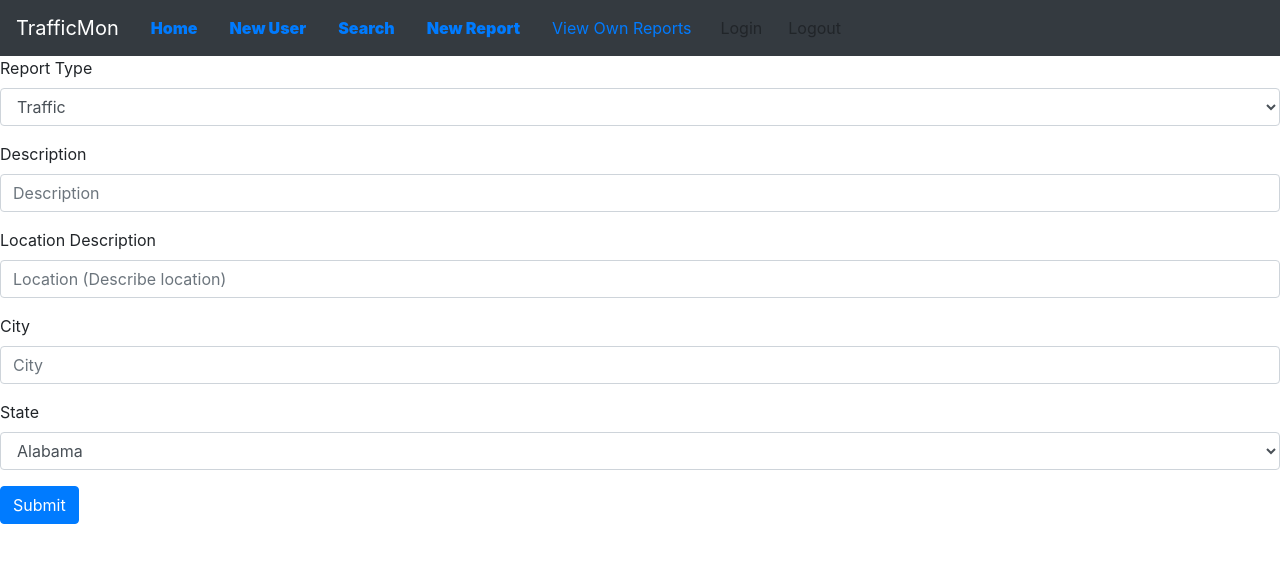
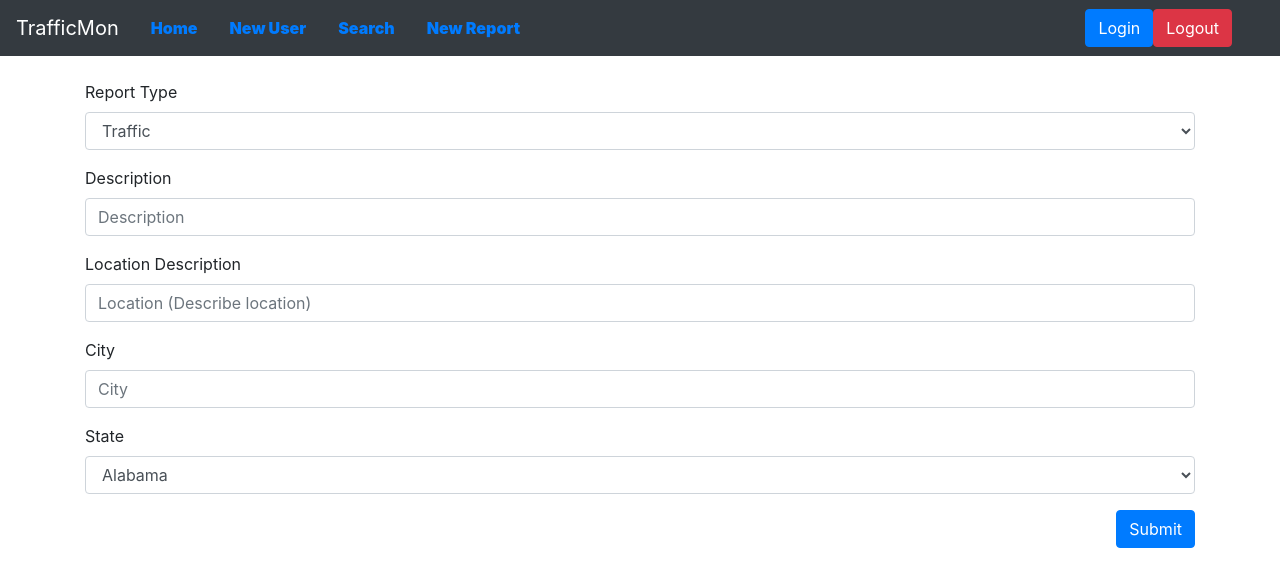
Before and after one commit to nevermindthelabel/Project-3, a React (Create React App) app in the folder client/: page /new-report in a window 1280 px wide. Shown: the top 586 px of the page. Built offline with nearby package versions, Linux system fonts and the light colour scheme.

Commit message:
added styling and div classes for styling elements

```diff
--- a/client/src/components/Autocomplete/index.js
+++ b/client/src/components/Autocomplete/index.js
@@ -8,7 +8,7 @@ function CityAutoCorrect(props) {
 	return (
 		<div>
 			<Form.Group controlId="searchForm.CitySelect">
-				<Form.Label>Enter City to search by City</Form.Label>
+				<Form.Label><h2>Enter City to search by City</h2></Form.Label>
 				<Typeahead
 					labelKey="city"
 					name="city"
--- a/client/src/components/Navigation/Nav.css
+++ b/client/src/components/Navigation/Nav.css
@@ -31,3 +31,16 @@
   right: 20px;
   max-width: 250px;
 }
+
+#responsive-navbar-nav {
+  display: flex;
+  flex-shrink: 1;
+  justify-content: flex-start;
+}
+
+.navbar-nav {
+  margin-right: 2rem;
+  display: flex;
+  justify-content: flex-end;
+  flex-grow: 1;
+}
--- a/client/src/components/Navigation/index.js
+++ b/client/src/components/Navigation/index.js
@@ -1,33 +1,56 @@
 import React from "react";
 import "./Nav.css";
-import LoginDialog from '../LoginDialog'
-import { Nav, Button, Navbar } from 'react-bootstrap';
+import LoginDialog from "../LoginDialog";
+import { Nav, Button, Navbar } from "react-bootstrap";
 import { Link } from "react-router-dom";
 
-
 export default class Navigation extends React.Component {
-    loginDialog = React.createRef()
+  loginDialog = React.createRef();
   handleLoginClick = () => {
-        this.loginDialog.current.show()
-    }
+    this.loginDialog.current.show();
+  };
   render() {
     return (
         <Navbar collapseOnSelect expand="lg" bg="dark" variant="dark">
           <Navbar.Brand href="#home">TrafficMon</Navbar.Brand>
           <Navbar.Toggle aria-controls="responsive-navbar-nav" />
           <Navbar.Collapse id="responsive-navbar-nav">
-                    <Nav.Link as="strong"><Link to={"/"}><strong>Home</strong></Link></Nav.Link>
-                    <Nav.Link as="strong"><Link to={"/new-user"}><strong>New User</strong></Link></Nav.Link>
-                    <Nav.Link as="strong"><Link to={"/search"}><strong>Search</strong></Link></Nav.Link>
-                    <Nav.Link as="strong"><Link to={"/new-report"}><strong>New Report</strong></Link></Nav.Link>
-                    <Nav.Link href="#View Own Reports">View Own Reports</Nav.Link>
+            <Nav.Link as="strong">
+              <Link to={"/"}>
+                <strong>Home</strong>
+              </Link>
+            </Nav.Link>
+            <Nav.Link as="strong">
+              <Link to={"/new-user"}>
+                <strong>New User</strong>
+              </Link>
+            </Nav.Link>
+            <Nav.Link as="strong">
+              <Link to={"/search"}>
+                <strong>Search</strong>
+              </Link>
+            </Nav.Link>
+            <Nav.Link as="strong">
+              <Link to={"/new-report"}>
+                <strong>New Report</strong>
+              </Link>
+            </Nav.Link>
+            {/* <Nav.Link href="#View Own Reports">View Own Reports</Nav.Link> */}
             <Nav>
-                        <Button variant="Login" onClick={this.handleLoginClick}>Login</Button>
-                        <Button variant="Logout">Logout</Button>
+              <Button
+                className="right btn btn-primary"
+                variant="Login"
+                onClick={this.handleLoginClick}
+              >
+                Login
+              </Button>
+              <Button className="right btn btn-danger" variant="Logout">
+                Logout
+              </Button>
             </Nav>
           </Navbar.Collapse>
           <LoginDialog ref={this.loginDialog} />
         </Navbar>
-        )
+    );
   }
 }
--- a/client/src/components/NewReportForm/index.js
+++ b/client/src/components/NewReportForm/index.js
@@ -1,8 +1,10 @@
 import React from "react";
 import { Form, Button } from "react-bootstrap";
+import './style.css'
 
 function NewReportForm(props) {
   return (
+		<div className="container backgroundColor mt-4">
         <Form>
           <Form.Group controlId="trafficReport.ControlSelect1">
             <Form.Label>Report Type</Form.Label>
@@ -17,17 +19,32 @@ function NewReportForm(props) {
 
           <Form.Group controlId="trafficReport.ControlInput1">
             <Form.Label>Description</Form.Label>
-				<Form.Control type="text" placeholder="Description" name="description" onChange={props.onChange} />
+            <Form.Control
+              type="text"
+              placeholder="Description"
+              name="description"
+              onChange={props.onChange}
+            />
           </Form.Group>
 
           <Form.Group controlId="trafficReport.ControlInput2">
             <Form.Label>Location Description</Form.Label>
-				<Form.Control type="text" placeholder="Location (Describe location)" name="location" onChange={props.onChange} />
+            <Form.Control
+              type="text"
+              placeholder="Location (Describe location)"
+              name="location"
+              onChange={props.onChange}
+            />
           </Form.Group>
 
           <Form.Group controlId="trafficReport.ControlInput3">
             <Form.Label>City</Form.Label>
-				<Form.Control type="text" placeholder="City" name="city" onChange={props.onChange} />
+            <Form.Control
+              type="text"
+              placeholder="City"
+              name="city"
+              onChange={props.onChange}
+            />
           </Form.Group>
 
           <Form.Group controlId="trafficReport.ControlSelect2">
@@ -86,11 +103,12 @@ function NewReportForm(props) {
             </Form.Control>
           </Form.Group>
 
-			<Button variant="primary" type="submit" onClick={props.onClick}>
+          <Button className="float-right" variant="primary" type="submit" onClick={props.onClick}>
             Submit
           </Button>
         </Form>
-	)
+      </div>
+  );
 }
 
 export default NewReportForm;
```
Lines whose indentation alone changed are shown as unchanged.
